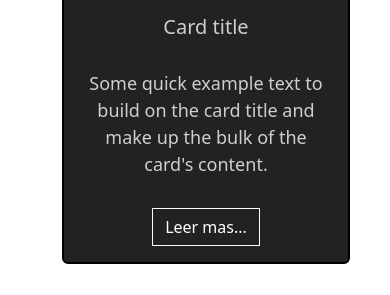
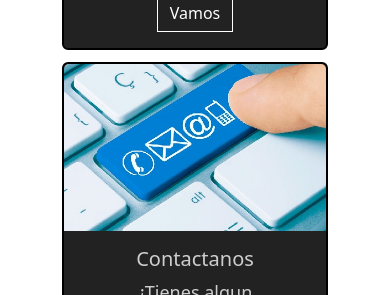
Before and after one commit to MalenaRod/G2_Desafio13, a Django app: page / in a window 390 px wide. Shown: the part 1200-1495 px from the top of the page. Run offline with Django 4.2, Linux system fonts and the light colour scheme.

Commit message:
index_finalizado

```diff
--- a/Blog Turismo/static/css/style_index_card.css
+++ b/Blog Turismo/static/css/style_index_card.css
@@ -25,4 +25,5 @@
 
   .card-n{
     position: center;
+    justify-content: center;
   }
--- a/Blog Turismo/static/css/style_index_n.css
+++ b/Blog Turismo/static/css/style_index_n.css
@@ -22,27 +22,31 @@
 }
 
 .h1_imagen{
-    font-size: 156px;
+  font-size: 256px;
   margin-bottom: 20px;
   font-family: 'Castoro Titling';
+  left: 20px;
 }
 
 h2 {
   font-size: 24px;
   margin-bottom: 20px;
   font-family: 'Castoro Titling';
+
 }
+
 p {
   font-size: 18px;
   margin-bottom: 30px;
 }
 .text-overlay {
   position: absolute;
-    top: 40%;
-    left: 20px; /* Ajusta el valor posición horizontal del texto */
+  top: 50%;
+  left: 15%; /* Ajusta el valor posición horizontal del texto */
   transform: translateY(-50%);
   color: #fff;
-    font-size: 36px; /* Ajusta el tamaño del texto */
+  text-align: center;
+
 }
 
 section {
@@ -79,20 +83,21 @@
   height: 100%;
   overflow: hidden;
 }
+
 .-overlay {
   position: absolute;
   top: 40%;
-    left: 20px; /* Ajusta el valor para controlar la posición horizontal del texto */
+  left: 20px;
   transform: translateY(-50%);
   color: #fff;
-    font-size: 36px; /* Ajusta el tamaño del texto según tus preferencias */
+  font-size: 36px;
 
 }
 .img-overlay {
   position: absolute;
-    top: 40%;
-    left: 280%; /* Ajusta el valor para controlar la posición horizontal del texto */
+  top: 51%;
+  left: 120%;
   transform: translateY(-50%);
   color: #fff;
-    font-size: 56px; /* Ajusta el tamaño del texto según tus preferencias */
+  font-size: 56px;
 }
--- a/Blog Turismo/templates/index.html
+++ b/Blog Turismo/templates/index.html
@@ -6,8 +6,8 @@
   <link rel="preconnect" href="https://fonts.googleapis.com">
   <link rel="preconnect" href="https://fonts.gstatic.com" crossorigin>
   <link href="https://fonts.googleapis.com/css2?family=Signika&display=swap" rel="stylesheet">
+  <link rel="stylesheet" type="text/css" href="/static/css/style_index_card.css">
   <link rel="stylesheet" type="text/css" href="/static/css/style_index_n.css">
-  <link rel="stylesheet" type="text/css" href="/static/css/style_index_card.css">
 </head>
 <body>
   <header>
@@ -21,58 +21,46 @@
         <h2>-Explora las tierras</h2>
         <h2>-Disfruta la diversidad</h2>
     <div class="img-overlay">
-      <img src="static/imagen/imgc.png" alt="">
+      <img src="static/imagen/imgce.png" alt="">
     </div>
     </div>
   </header>
 
 <div class="card-n">
 <section>
-  <h1>ULTIMOS ARTICULOS</h1>
+  <h1>TE PUEDE INTERESAR</h1>
 <div class="container mx-auto mt-4">
-  <div class="row">
-    <div class="col-md-4">
-      <div class="card" style="width: 18rem;">
-  <img src="https://i.imgur.com/ZTkt4I5.jpg" class="card-img-top" alt="...">
+   <div class="card-group">
+  <div class="card">
+    <img src="/static/imagen/art.jpeg" class="card-img-top"  alt="...">
     <div class="card-body">
-    <h5 class="card-title">Card title</h5>
-        <h6 class="card-subtitle mb-2 text-muted">Card subtitle</h6>
-    <p class="card-text">Some quick example text to build on the card title and make up the bulk of the card's content.</p>
-
-    <a href="#" class="btn "><i class="fab fa-github"></i> Leer mas...</a>
+      <h5 class="card-title">Articulos</h5>
+      <p class="card-text">Noticias, Lugares, Comida y mucho mas en nuestra seccion de articulos</p>
+      <a href="{% url 'lista_publicaciones' %}" class="btn "><i class="fab fa-github"></i> Vamos</a>
     </div>
   </div>
-
-</div>
-<div class="col-md-4">
-<div class="card" style="width: 18rem;">
-<img src="https://i.imgur.com/ZTkt4I5.jpg" class="card-img-top" alt="...">
+  <div class="card">
+    <img src="/static/imagen/sbr.jpg" class="card-img-top" alt="...">
     <div class="card-body">
-<h5 class="card-title">Card title</h5>
- <h6 class="card-subtitle mb-2 text-muted">Card subtitle</h6>
-<p class="card-text">Some quick example text to build on the card title and make up the bulk of the card's content.</p>
-<a href="#" class="btn "><i class="fab fa-github"></i> Leer mas...</a>
+      <h5 class="card-title">Sobre Nosotros</h5>
+      <p class="card-text">Descubre quienes somos y nuestro equipo de desarollo</p>
+      <a href="#" class="btn "><i class="fab fa-github"></i> Vamos</a>
     </div>
   </div>
-
+  <div class="card">
+    <img src="/static/imagen/cnt.jpeg" class="card-img-top" alt="...">
+    <div class="card-body">
+      <h5 class="card-title">Contactanos</h5>
+      <p class="card-text">¿Tienes algun inconveniente?, contáctanos y háznoslo saber</p>
+      <a href="#" class="btn "><i class="fab fa-github"></i> Vamos</a>
     </div>
-<div class="col-md-4">
-<div class="card" style="width: 18rem;">
-<img src="https://i.imgur.com/ZTkt4I5.jpg" class="card-img-top" alt="...">
-<div class="card-body">
-<h5 class="card-title">Card title</h5>
- <h6 class="card-subtitle mb-2 text-muted">Card subtitle</h6>
-<p class="card-text">Some quick example text to build on the card title and make up the bulk of the card's content.</p>
-<a href="#" class="btn "><i class="fab fa-github"></i> Leer mas...</a>
-
   </div>
 </div>
 </section>
 
   <section id="cta">
-    <h2>Ayudanos a mejorar</h2>
-    <p>Suscribete ahora!</p>
-    <a href="{% url 'usuarios:registrarse' %}" class="cta-button">¡Inscríbete Ahora!</a>
+
+    <a href="{% url 'usuarios:registrarse' %}" class="cta-button">¡Resgitrate Ahora!</a>
   </section>
 
 </body>
```
Also changed, not shown: Blog Turismo/static/imagen/art.jpeg (added), Blog Turismo/static/imagen/cnt.jpeg (added), Blog Turismo/static/imagen/imgc.png (deleted), Blog Turismo/static/imagen/imgce.png (added), Blog Turismo/static/imagen/sbr.jpg (added). Lines whose indentation alone changed are shown as unchanged.
